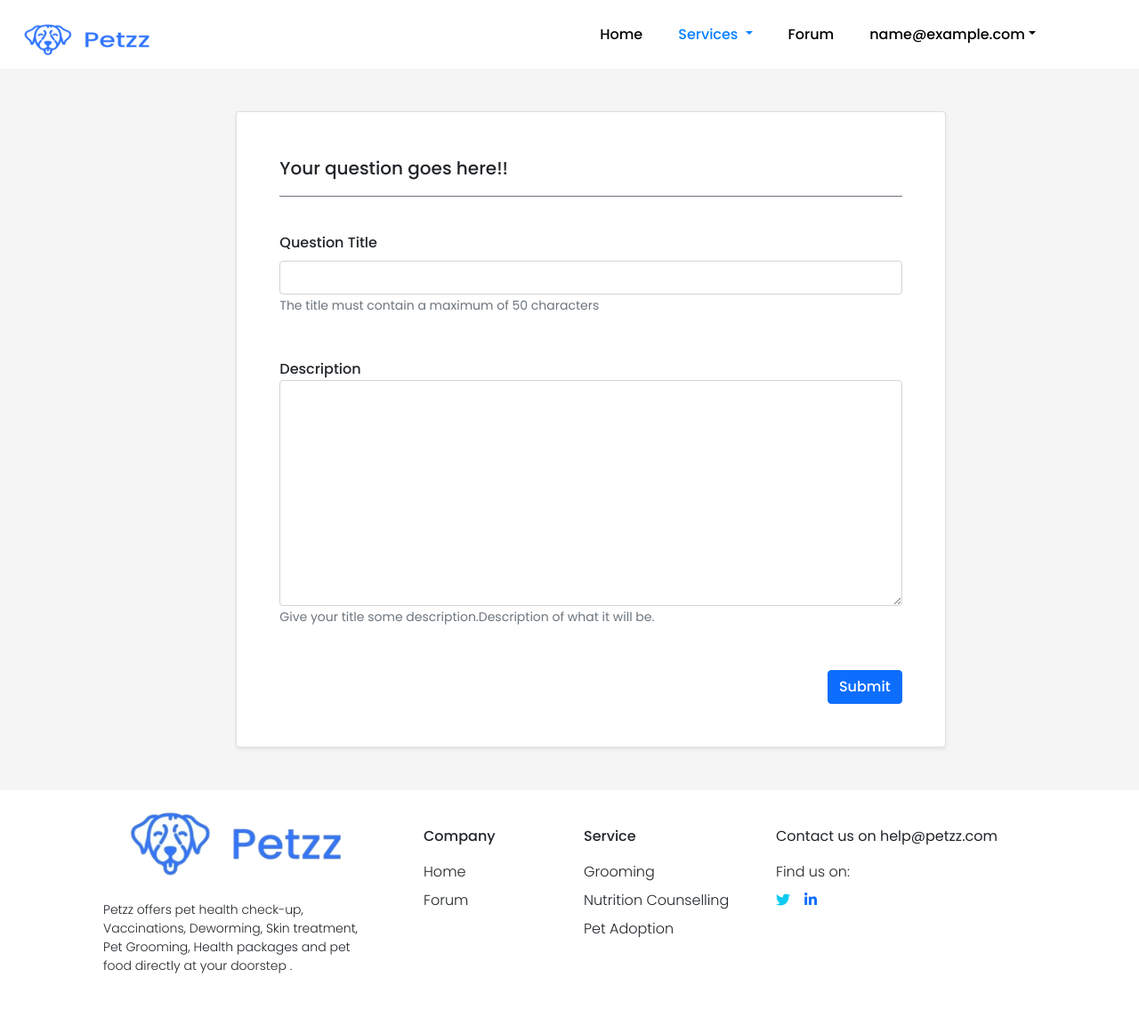
After one commit to shrilakshmishastry/petzz, a CodeIgniter app: page /database/index.php/qa/index_for_question in a window 1280 px wide. The commit adds this page. Shown: the whole page at 89% size. Run offline with CodeIgniter, Linux system fonts and the light colour scheme; the visitor is signed in with stand-in values (Sample User, id 1); some libraries are stand-ins or nearby versions.

Commit message:
UPDATE[forum] added question rising fun

```diff
--- a/application/config/routes.php
+++ b/application/config/routes.php
@@ -67,4 +67,8 @@ $route['cart'] = 'Cart';
 $route['remove-cart-item'] = 'Cart/remove_cart_item';
 $route['add-cart-item'] = 'Cart/add_cart_item';
 $route['place-order'] = 'OrderSuccessFul/place_order';
+$route['forum/ask-question'] = 'Qa/index_for_question';
+$route['forum/question'] = 'Qa/ask_question';
+$route['forum/answer'] = 'Qa/answer_Question';
+$route['forum/answer-question'] = 'Qa/index_for_answer';
 $route['translate_uri_dashes'] = FALSE;
--- /dev/null
+++ b/application/controllers/Qa.php
@@ -0,0 +1,48 @@
+<?php
+class Qa extends CI_Controller{
+    public function __construct()
+    {
+        parent::__construct();
+        // loading database
+        $this->load->database();
+        // loading modal
+        $this->load->model('QaFunHandler');
+    }
+
+    public function index_for_question()
+    {
+        $this->load->helper('url');
+        if (strlen($this->session->userdata('email'))==0){
+            redirect(base_url('/petzz/'));
+        }else{
+            $this->load->view('askQuestion');
+        }
+    }
+
+    public function index_for_answer()
+    {
+        $this->load->helper('url');
+        if (strlen($this->session->userdata('email'))==0){
+            redirect(base_url('/petzz/'));
+        }else{
+            $this->load->view('answer');
+        }
+    }
+
+    public function ask_question()
+    {
+        $title = $_POST['title'];
+        $email = $this->session->userdata('email');
+        echo $email;
+        $description = $_POST['description'];
+        $res =   $this->QaFunHandler->addQuestion($title,$description,$email);
+        echo $res;
+    }
+
+    public function answer_Question()
+    {
+
+    }
+}
+
+?>
--- /dev/null
+++ b/application/models/QaFunHandler.php
@@ -0,0 +1,17 @@
+<?php
+
+class QaFunHandler extends CI_Model{
+    public function addQuestion($title,$description,$email)
+    {
+        $query = " INSERT INTO question (title, description, user_email) values ('$title','$description','$email')";
+        $res = $this->db->query($query);
+        return $res;
+    }
+
+    public function addAnswer()
+    {
+        return "answer";
+    }
+}
+
+?>
--- /dev/null
+++ b/application/views/askQuestion.php
@@ -0,0 +1,179 @@
+<!doctype html>
+<html lang="en">
+<head>
+    <meta charset="utf-8">
+    <meta name="viewport" content="width=device-width, initial-scale=1">
+    <title>Pet Adoption | Pet Services | Nutrition Counselling</title>
+    <link href="https://cdn.jsdelivr.net/npm/bootstrap@5.0.0-beta1/dist/css/bootstrap.min.css" rel="stylesheet" integrity="sha384-giJF6kkoqNQ00vy+HMDP7azOuL0xtbfIcaT9wjKHr8RbDVddVHyTfAAsrekwKmP1" crossorigin="anonymous">
+
+    <link rel="preconnect" href="https://fonts.gstatic.com">
+    <link href="https://fonts.googleapis.com/css2?family=Poppins:wght@200;300;400;500;600&display=swap" rel="stylesheet">
+    <link rel="stylesheet" type="text/css" href="<?php echo base_url('/petzz/css/style.css')?>">
+</head>
+<body>
+<div class="container-fluid">
+    <!-- navigation bar -->
+    <nav class="navbar navbar-expand-lg navbar-light bg-white">
+        <a href="#" class="navbar-brand navbarActive">
+            <img class="" src="<?php echo base_url('/petzz/images/petzz.png') ?>" alt="logo">
+        </a>
+        <button class="navbar-toggler" type="button" data-bs-toggle="collapse" data-bs-target="#navbar" aria-controls="navbar" aria-expanded="false" >
+            <span class="navbar-toggler-icon"></span>
+        </button>
+        <div class="collapse navbar-collapse ms-5 ms-md-0 mt-3 mt-md-0 " id="navbar">
+            <ul class="navbar-nav ms-auto pe-lg-5 me-lg-5">
+                <li class="nav-item  ms-md-4">
+                    <a href="/petzz/" class="nav-link navbarText">
+                        Home
+                    </a>
+                </li>
+
+                <li class="nav-item dropdown ms-md-4 ">
+                    <a class="navbarActive nav-link dropdown-toggle " href="#" id="navbarDropdown" role="button" data-bs-toggle="dropdown" aria-expanded="false">
+                        Services
+                    </a>
+                    <ul class="dropdown-menu" aria-labelledby="navbarDropdown">
+                        <li><a class="navbarText dropdown-item" href="/petzz/grooming/">Grooming</a></li>
+                        <li><a class="navbarText dropdown-item" href="/petzz/nutrition-counselling/">Nutrition Counselling</a></li>
+                        <li><a class="navbarActive dropdown-item" href="#">Pet Adoption</a></li>
+                    </ul>
+                </li>
+                <li class="nav-item  ms-md-4">
+                    <a href="<?php echo base_url('/petzz/forum/')?>" class="nav-link navbarText">
+                        Forum
+                    </a>
+                </li>
+
+                <li class="nav-item dropdown ms-md-4 d-none" id="profile">
+                    <a class="nav-link dropdown-toggle navbarText" href="#" id="navbarDropdown" role="button" data-bs-toggle="dropdown" aria-expanded="false">
+
+                    </a>
+                    <ul class="dropdown-menu" aria-labelledby="navbarDropdown">
+                        <li><a class="dropdown-item navbarText" href="/petzz/cart">My Cart</a></li>
+                        <li><a class="navbarText dropdown-item" href="/petzz/order-history/">Order History</a></li>
+                        <li><button class="navbarText dropdown-item" id="logout">Logout</button></li>
+                    </ul>
+                </li>
+            </ul>
+
+        </div>
+    </nav>
+    <!--    row for question form-->
+    <div class="row pt-5 pb-5 whoWeArebg ps-5 justify-content-center ">
+        <div class="col-12 col-md-8 col-lg-8 ">
+            <div class="card shadow-sm rounded">
+                <div class="card-body pb-5 pt-5 ps-5 pe-5">
+                    <p class="themeFontMedium border-bottom pb-3 border-secondary fs-5">
+                        Your question goes here!!
+                    </p>
+                    <form >
+                        <div class="mb-5 pt-md-4 ">
+                            <label for="title" class="themeFontMedium form-label">Question Title</label>
+                            <input type="text" id="title" class="form-control" size="50" required >
+                            <small class="text-secondary">The title must contain a maximum of 50 characters </small>
+                        </div>
+                        <div class="">
+                            <label for="description " class="themeFontMedium">Description</label>
+                            <textarea class="form-control " name="" id="description" cols="30" rows="10" required></textarea>
+                            <small class="text-secondary">Give your title some description.Description of what it will be. </small>
+                        </div>
+                        <div class="d-flex justify-content-end mt-5">
+                            <button type="submit" id="submit" class="themeFontMedium  btn btn-primary">
+                                Submit
+                            </button>
+                        </div>
+                    </form>
+                </div>
+            </div>
+        </div>
+    </div>
+</div>
+<!-- footer -->
+<footer class="ps-2 ">
+    <div class="row justify-content-center pt-3">
+        <div class="col-md-3 ms-3 ms-md-0">
+            <div class="row ">
+                <img class="" src="<?php echo base_url('/petzz/images/logoLarge.png') ?>" alt="logo">
+            </div>
+            <div class="row">
+                <p class="themeFontLight small mt-3 text-left">
+                    Petzz offers
+                    pet health check-up, Vaccinations,
+                    Deworming, Skin treatment, Pet Grooming,
+                    Health packages and pet food directly at your doorstep .
+                </p>
+
+            </div>
+        </div>
+        <div class="col-md-2 mt-5 mt-md-4 ps-md-5 ">
+            <p class="themeFontMedium ">Company</p>
+            <p class="themeFontLight mb-2">
+                <a href="/petzz/"class="text-dark" >Home</a>
+            </p>
+            <p class="themeFontLight mb-2">
+                <a href="/petzz/forum"class="text-dark" >Forum</a>
+            </p>
+        </div>
+        <div class="col-md-2 mt-5 mt-md-4 ">
+            <p class="themeFontMedium ">Service</p>
+            <p class="themeFontLight mb-2">
+                <a href="/petzz/grooming"class="text-dark" >Grooming</a>
+            </p>
+            <p class="themeFontLight mb-2">
+                <a href="/petzz/nutrition-counselling"class="text-dark" >Nutrition Counselling</a>
+            </p>
+            <p class="themeFontLight mb-2">
+                <a href="/petzz/pet-adoption"class="text-dark" >Pet Adoption</a>
+            </p>
+        </div>
+        <div class="col-md-3 mt-5 mt-md-4">
+            <p class="themeFontRegular ">Contact  us on help@petzz.com </p>
+            <p class="themeFontLight mb-2">
+                <a href="#"class="text-dark" >Find us on: </a>
+            </p>
+            <p class="themeFontRegular mb-2 d-flex flex-row">
+                <a href="#"class="me-3 text-info" >
+                    <i class="fab fa-twitter"></i>
+                </a>
+                <a href="#"class="text-primary" >
+                    <i class="fab fa-linkedin-in"></i>
+                </a>
+            </p>
+        </div>
+    </div>
+</footer>
+<!-- link for fontawesome -->
+<script src="https://kit.fontawesome.com/0295f823fc.js" crossorigin="anonymous"></script>
+<script src="https://ajax.googleapis.com/ajax/libs/jquery/3.5.1/jquery.min.js"></script>
+<script src="https://cdn.jsdelivr.net/npm/@popperjs/core@2.5.4/dist/umd/popper.min.js" integrity="sha384-q2kxQ16AaE6UbzuKqyBE9/u/KzioAlnx2maXQHiDX9d4/zp8Ok3f+M7DPm+Ib6IU" crossorigin="anonymous"></script>
+<script src="https://cdn.jsdelivr.net/npm/bootstrap@5.0.0-beta1/dist/js/bootstrap.min.js" integrity="sha384-pQQkAEnwaBkjpqZ8RU1fF1AKtTcHJwFl3pblpTlHXybJjHpMYo79HY3hIi4NKxyj" crossorigin="anonymous"></script>
+
+<!--link for js-->
+<script src="<?php echo base_url('/petzz/js/adopt.js')?>" ></script>
+<script type="text/javascript" src="<?php echo  base_url('/petzz/js/logout.js') ?>"></script>
+<script type="text/javascript" src="<?php echo  base_url('/petzz/js/question.js') ?>"></script>
+<script type="text/javascript">
+
+    var sessionValue = "<?php echo $this->session->userdata('email');?>";
+
+    if (sessionValue.length==0) {
+        const ulTag = document.getElementsByClassName('navbar-nav');
+        var node = document.createElement("li");
+        node.className = "nav-item  ms-md-4";
+        var aTag = document.createElement('a');
+        aTag.className="nav-link navbarText";
+        aTag.innerHTML = "Login";
+        aTag.href = "/petzz/login";
+        node.appendChild(aTag);
+        console.log(localStorage.getItem('userInfo'));
+        ulTag[0].appendChild(node);
+    }
+    else{
+        var profileUl = document.getElementById("profile");
+        profileUl.className="nav-item dropdown ms-4";
+        profileUl.childNodes[1].innerHTML = sessionValue;
+    }
+
+</script>
+</body>
+</html>
--- a/css/style.css
+++ b/css/style.css
@@ -1,7 +1,7 @@
 body{
   font-family: 'Poppins', sans-serif;
   padding-bottom: 50px;
-
+    overflow-x: hidden !important;
 }
 .navbarActive{
   color:  #007FFF !important;
--- /dev/null
+++ b/js/question.js
@@ -0,0 +1,14 @@
+$(document).ready(function (){
+    $("form").submit(function (event) {
+        event.preventDefault();
+        let title = $('#title').val();
+        let description = $('#description').val();
+        console.log(title,description);
+        $.post('/petzz/forum/question',{
+            title : title,
+            description : description
+        }).done(function (data,status){
+            window.location.replace("/petzz/forum")
+        })
+    })
+})
```
Also changed, not shown: application/views/answer.php (added, +150 -0 lines), js/login.js (+6 -6 lines).
